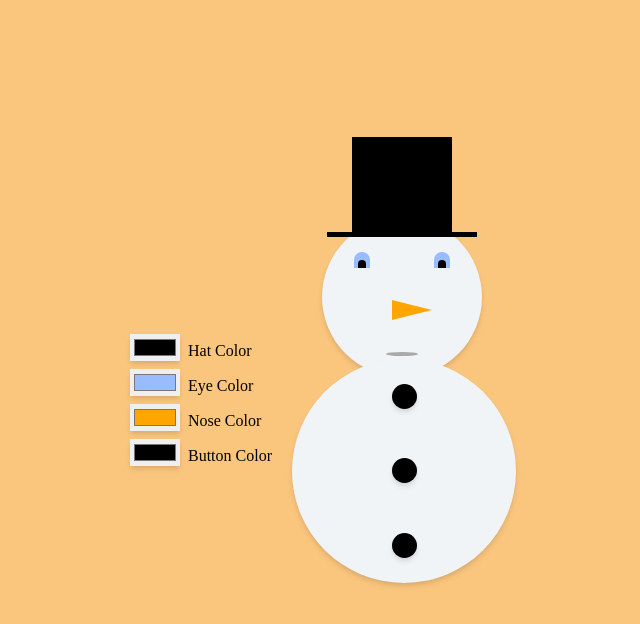
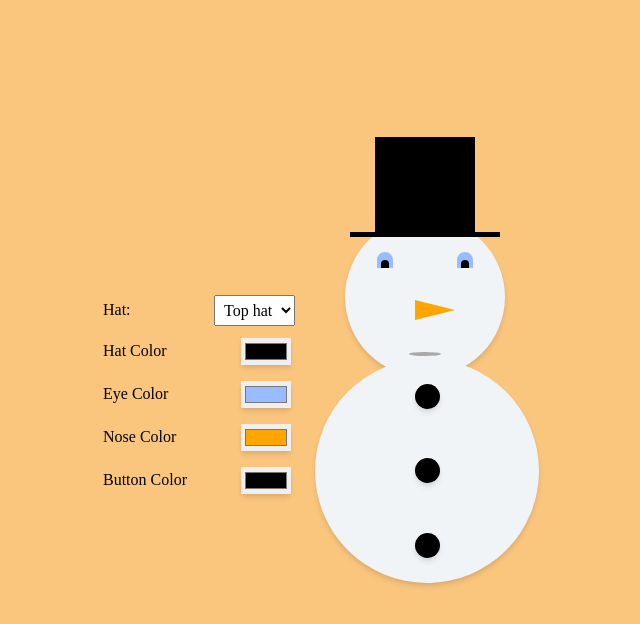
Before and after one commit to crackerFactory64/Scrimba-JavaScriptmas-2021, a website built with webpack: page Day 20 - Snowman Maker/index.html in a window 1280 px wide. Shown: the whole page, without its empty margins (329-969 px from the left). Built offline with nearby package versions, Linux system fonts and the light colour scheme.

Commit message:
hat changer

```diff
--- a/Day 20 - Snowman Maker/index.css
+++ b/Day 20 - Snowman Maker/index.css
@@ -22,6 +22,21 @@ body {
 .controls {
   order: -1;
   padding: 20px;
+  display: flex;
+  flex-direction: column;
+  width: 15vw;
+}
+
+.controls > * {
+  align-items: center;
+  display: flex;
+  justify-content: space-between;
+  width: 100%;
+  margin-bottom: 0.5em;
+}
+
+select {
+  padding: 5px;
 }
 
 input,
--- a/Day 20 - Snowman Maker/index.html
+++ b/Day 20 - Snowman Maker/index.html
@@ -31,20 +31,27 @@
     </div>
     <div class="controls">
       <div>
-        <input id="color4" type="color" name="color4" value="#000000" />
-        <label for="color4">Hat Color</label>
+        <label for="hat-type">Hat:</label>
+        <select name="hat-type" id="hat-type">
+          <option value="top hat">Top hat</option>
+          <option value="fez">Fez</option>
+        </select>
       </div>
       <div>
-        <input id="color" type="color" name="color" value="#99bbff" />
-        <label for="color">Eye Color</label>
+        <label for="color4">Hat Color</label>
+        <input id="color4" type="color" name="color4" value="#000000" />
       </div>
       <div>
-        <input id="color2" type="color" name="color2" value="#ffa500" />
-        <label for="color2">Nose Color</label>
+        <label for="color">Eye Color</label>
+        <input id="color" type="color" name="color" value="#99bbff" />
       </div>
       <div>
+        <label for="color2">Nose Color</label>
+        <input id="color2" type="color" name="color2" value="#ffa500" />
+      </div>
+      <div>
+        <label for="color3">Button Color</label>
         <input id="color3" type="color" name="color3" value="#000000" />
-        <label for="color3">Button Color</label>
       </div>
     </div>
     <script src="index.js"></script>
--- a/Day 20 - Snowman Maker/index.js
+++ b/Day 20 - Snowman Maker/index.js
@@ -1,4 +1,5 @@
 const inputs = document.querySelectorAll(".controls input");
+const hatType = document.getElementById("hat-type");
 
 const eyes = document.querySelectorAll(".eye");
 const nose = document.getElementById("nose");
@@ -11,6 +12,7 @@ function changeColor(input) {
     eyes.forEach((eye) => {
       eye.style.backgroundColor = input.value;
     });
+    console.log(input.value);
   } else if (input.id == "color2") {
     nose.style.borderLeftColor = input.value;
   } else if (input.id == "color3") {
@@ -23,11 +25,21 @@ function changeColor(input) {
   }
 }
 
+function changeHat() {
+  if (hatType.value == "fez") {
+    brim.style.visibility = "hidden";
+  } else {
+    brim.style.visibility = "visible";
+  }
+}
+
 inputs.forEach((input) => {
   input.addEventListener("change", () => {
     changeColor(input);
   });
 });
+
+hatType.addEventListener("change", changeHat);
 
 // Task:
 // Write a function to update the snowman colors according to the colors selected from the pickers.
```
